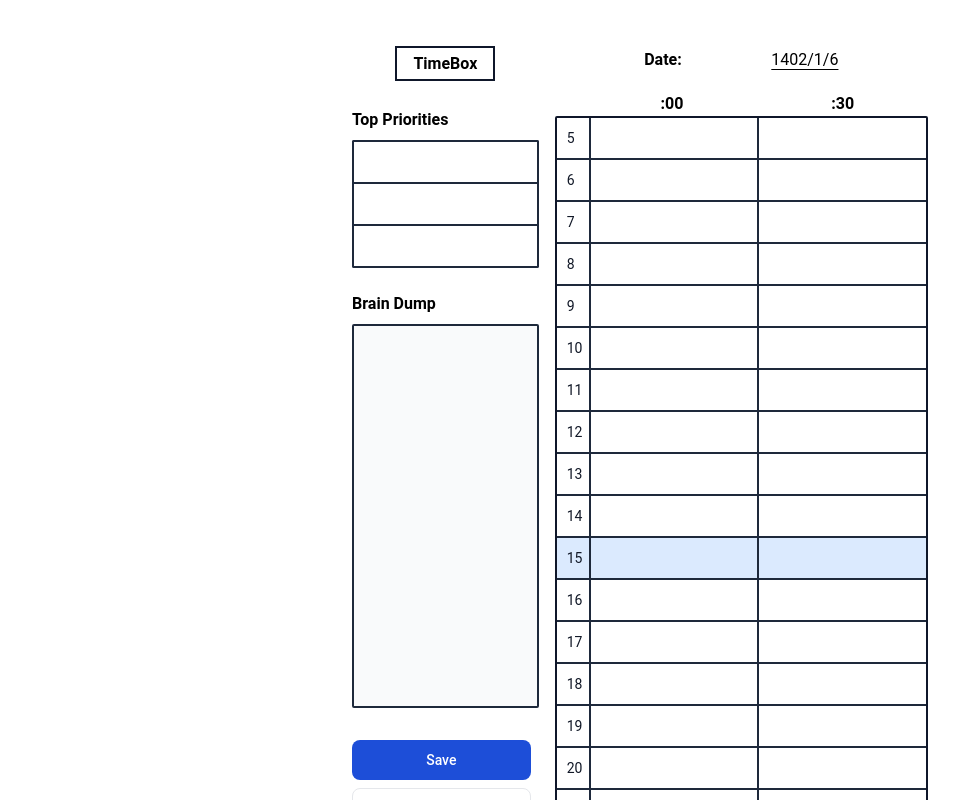
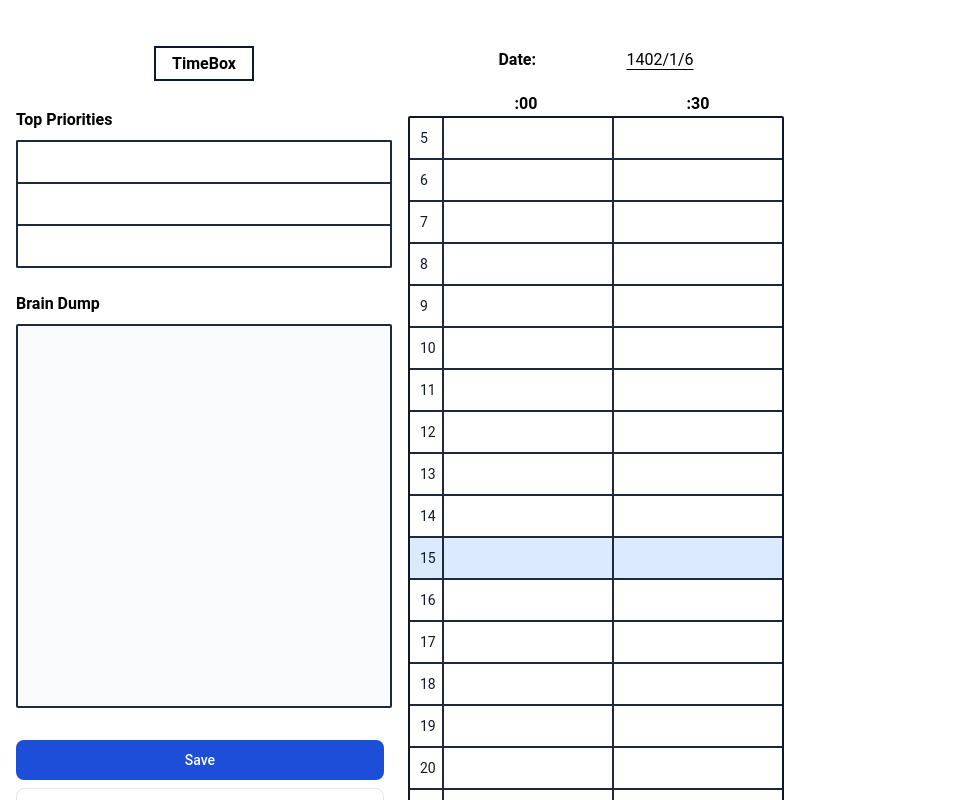
Before and after one commit to UNHOTOfficial/TimeBox, a Next.js app: page / in a window 1280 px wide. Shown: the top 800 px of the page, without its empty margins (0-975 px from the left). Built offline with nearby package versions, Linux system fonts and the light colour scheme.

Commit message:
Enhance responsive.

```diff
--- a/app/page.tsx
+++ b/app/page.tsx
@@ -12,14 +12,14 @@ import Footer from "@/components/Footer";
 export default function Home() {
   return (
     <div>
-      <form className="columns-4 gap-4 flex m-4 font-roboto max-w-xl xl:mx-auto select-none">
-        <div className="flex flex-col w-1/3 mt-9 items-center">
+      <form className="columns-4 gap-4 flex m-4 font-roboto max-w-3xl select-none ">
+        <div className="flex flex-col w-1/3 mt-9 items-center md:w-1/2">
           <TimeBox />
           <TopPriorities />
           <BrainDump />
           <Buttons />
         </div>
-        <div className="w-2/3 mt-4">
+        <div className="w-2/3 mt-4 md:w-1/2">
           <Date />
           <div className="font-semibold flex justify-around ml-8">
             <span>:00</span>
```
